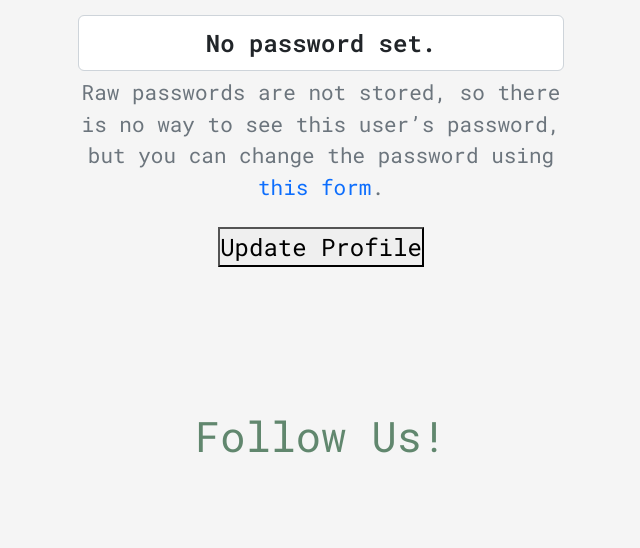
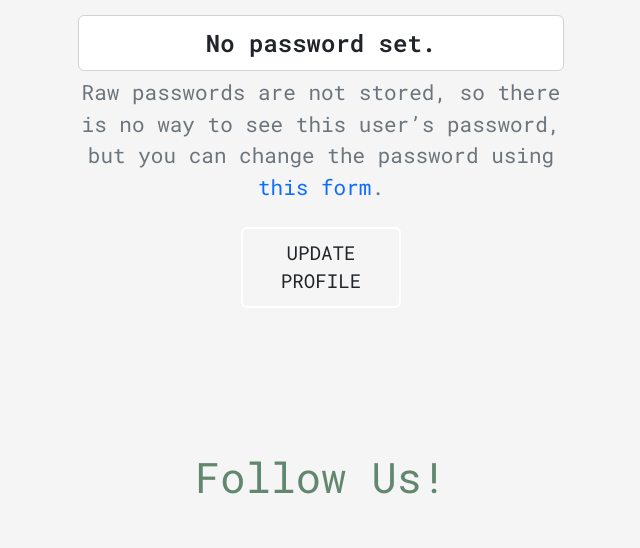
Before and after one commit to Code-Institute-Submissions/florys, a Django app: page /members/edit_profile/ in a window 1280 px wide. Shown: the part 709-1257 px from the top of the page, without its empty margins (319-959 px from the left). Run offline with Django 3.2, Linux system fonts and the light colour scheme; a user stored in the database is signed in; some libraries are stand-ins or nearby versions.

Commit message:
Improved design of edit profile

```diff
--- a/members/templates/registration/edit_profile.html
+++ b/members/templates/registration/edit_profile.html
@@ -20,7 +20,7 @@
                           {% if redirect_field_value %}
                           <input type="hidden" name="{{ redirect_field_name }}" value="{{ redirect_field_value }}" />
                           {% endif %}
-                        <button type="submit">Update Profile</button>
+                        <button class="btn btn-general-style" type="submit">Update Profile</button>
                         </form>
                     </div>
                 </div>
```
